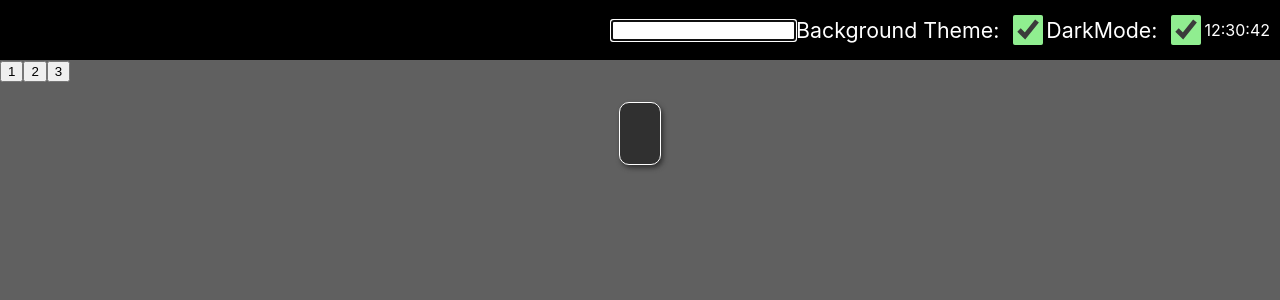
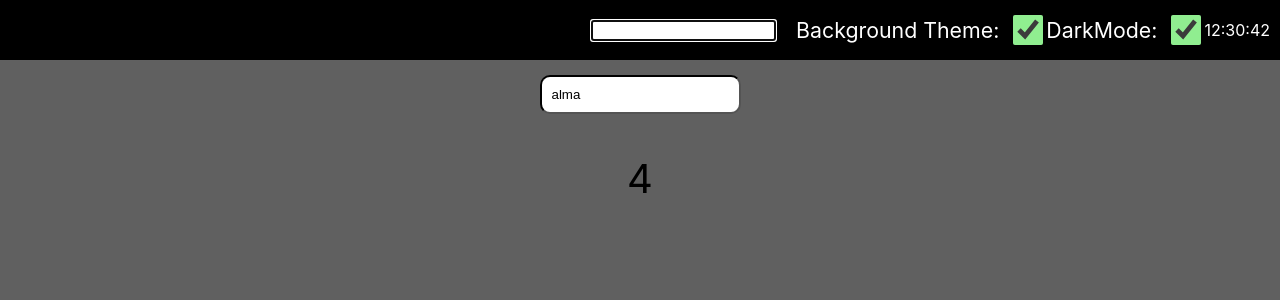
Before and after one commit to DonkoHunor/react-todo, a React (Create React App) app: page / in a window 1280 px wide. Shown: the top 300 px of the page. Built offline with nearby package versions, Linux system fonts and the light colour scheme; no server answers.

Commit message:
Canvas and custom input

```diff
--- a/src/App.tsx
+++ b/src/App.tsx
@@ -8,6 +8,8 @@ import Card from "./Components/Card";
 import SplitPanel from "./Components/SplitPanel";
 import ThemeBackground from "./Components/ThemeBackground";
 import Products from "./Components/Products";
+import CanvasDemo from "./Components/CanvasDemo";
+import Input from "./Components/Input";
 
 const initialTodoList: Todo[] = [
     {id: '1', text: 'Teszt szöveg 1'},
@@ -20,6 +22,7 @@ const initialTodoList: Todo[] = [
 function App() {
 
     const [theme, setTheme] = useState(true);
+    const [value, setValue] = useState('alma');
 
     function toggleTheme() {
         setTheme(!theme);
@@ -30,7 +33,10 @@ function App() {
             <DarkModeContextProvider>
                 {theme && <ThemeBackground/>}
                 <ToolBar toggleState={theme} toggle={toggleTheme}/>
-                <Products/>
+                <div style={{textAlign: 'center', width: '100vw'}}>
+                    <Input value={value} setValue={setValue}/>
+                    <p style={{fontSize: 40}}>{value.length}</p>
+                </div>
             </DarkModeContextProvider>
         </div>
     );
--- /dev/null
+++ b/src/Components/CanvasDemo.tsx
@@ -0,0 +1,21 @@
+import {useContext, useEffect, useRef} from "react";
+import DarkModeContext from "../Contexts/DarkModeContext";
+
+function CanvasDemo(){
+    const canvas = useRef<HTMLCanvasElement>(null)
+
+    useEffect(() => {
+        const ctx = canvas.current!.getContext("2d")!;
+        ctx.beginPath()
+        ctx.moveTo(0,0);
+        ctx.lineTo(100,100);
+        ctx.moveTo(0,100);
+        ctx.lineTo(100,0);
+        ctx.stroke();
+    }, []);
+
+    return <>
+        <canvas height={100} width={100} style={{marginTop: '20px'}} ref={canvas}/>
+    </>
+}
+export default CanvasDemo
--- /dev/null
+++ b/src/Components/Input.tsx
@@ -0,0 +1,24 @@
+import {useState} from "react";
+
+interface InputProps {
+    value: string,
+    setValue: (targetValue: string) => void,
+}
+
+function Input(props: InputProps){
+    return <>
+        <input
+            value={props.value}
+            onChange={(e) => {
+                props.setValue(e.target.value);
+            }}
+            style={{
+                padding: '10px',
+                marginTop: '15px',
+                borderRadius: '10px',
+                borderColor: `${props.value === '' ? 'red' : 'black'}`
+            }}
+            type="text"/>
+    </>
+}
+export default Input
--- a/src/Components/ToolBar.tsx
+++ b/src/Components/ToolBar.tsx
@@ -29,7 +29,7 @@ function ToolBar(props: ToolBarProps) {
     return (
         <div className="ToolBar">
             <input type="text" ref={inputRef}/>
-            <label>Background Theme: </label>
+            <label style={{marginLeft: '20px'}}>Background Theme: </label>
             <input className="Checkbox" type="checkbox" onChange={props.toggle} checked={props.toggleState}/>
             <label>DarkMode: </label>
             <input className="Checkbox" type="checkbox" onChange={() => setDarkMode(!darkMode)} checked={darkMode}/>
```
